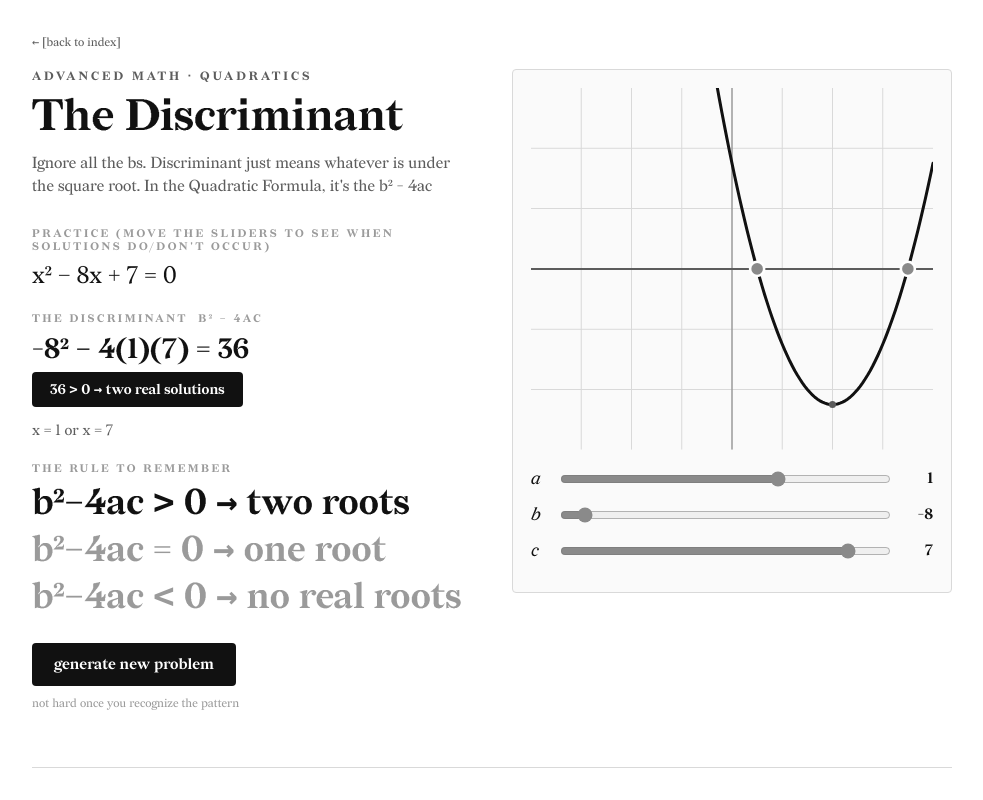
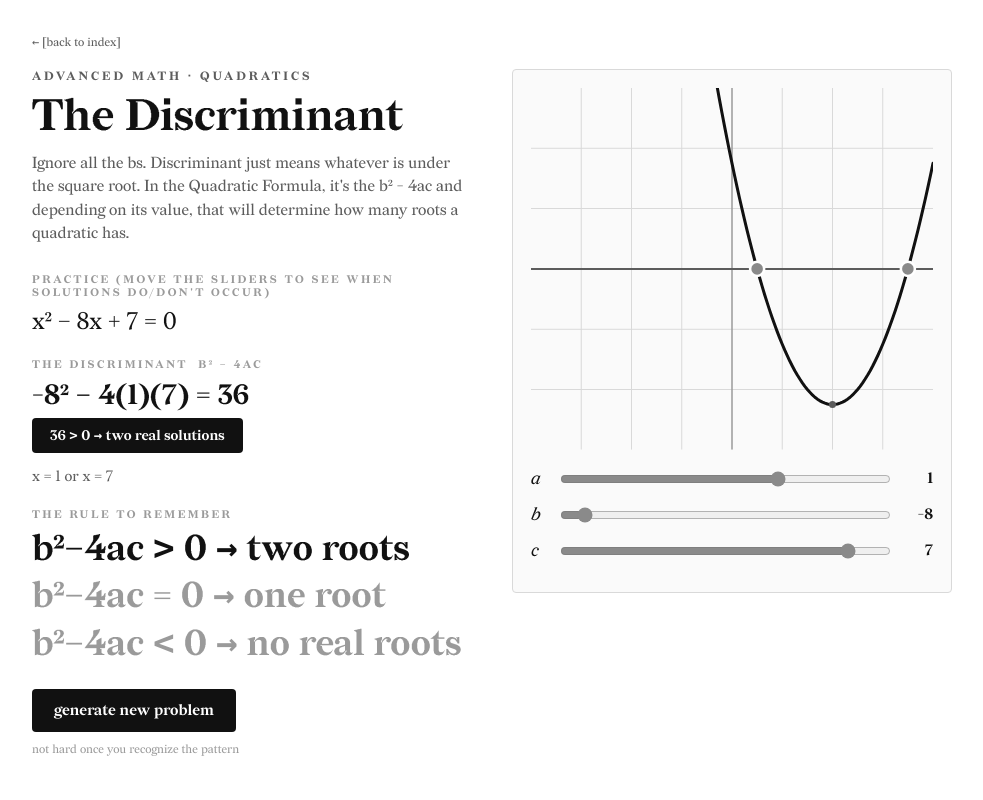
Before and after one commit to Lucasplusplus/math-explainers, a React (Vite) app: page /discriminant in a window 1280 px wide. Shown: the top 800 px of the page, without its empty margins (148-1131 px from the left). Built offline with nearby package versions, Linux system fonts and the light colour scheme.

Commit message:
changed discriminant explanation a lil

```diff
--- a/src/explainers/Discriminant.jsx
+++ b/src/explainers/Discriminant.jsx
@@ -171,7 +171,7 @@ export default function Discriminant() {
           <div>
             <p className="dx-kicker"> Advanced Math · Quadratics </p>
             <h1 className="dx-title"> The Discriminant </h1>
-            <p className="dx-dek"> Ignore all the bs. Discriminant just means whatever is under the square root. In the Quadratic Formula, it's the b² - 4ac</p>
+            <p className="dx-dek"> Ignore all the bs. Discriminant just means whatever is under the square root. In the Quadratic Formula, it's the b² - 4ac and depending on its value, that will determine how many roots a quadratic has. </p>
 
             <p className="dx-label">Practice (move the sliders to see when solutions do/don't occur)</p>
             <div className="dx-eq">
```
Also changed, not shown: .claude/settings.json (added).
